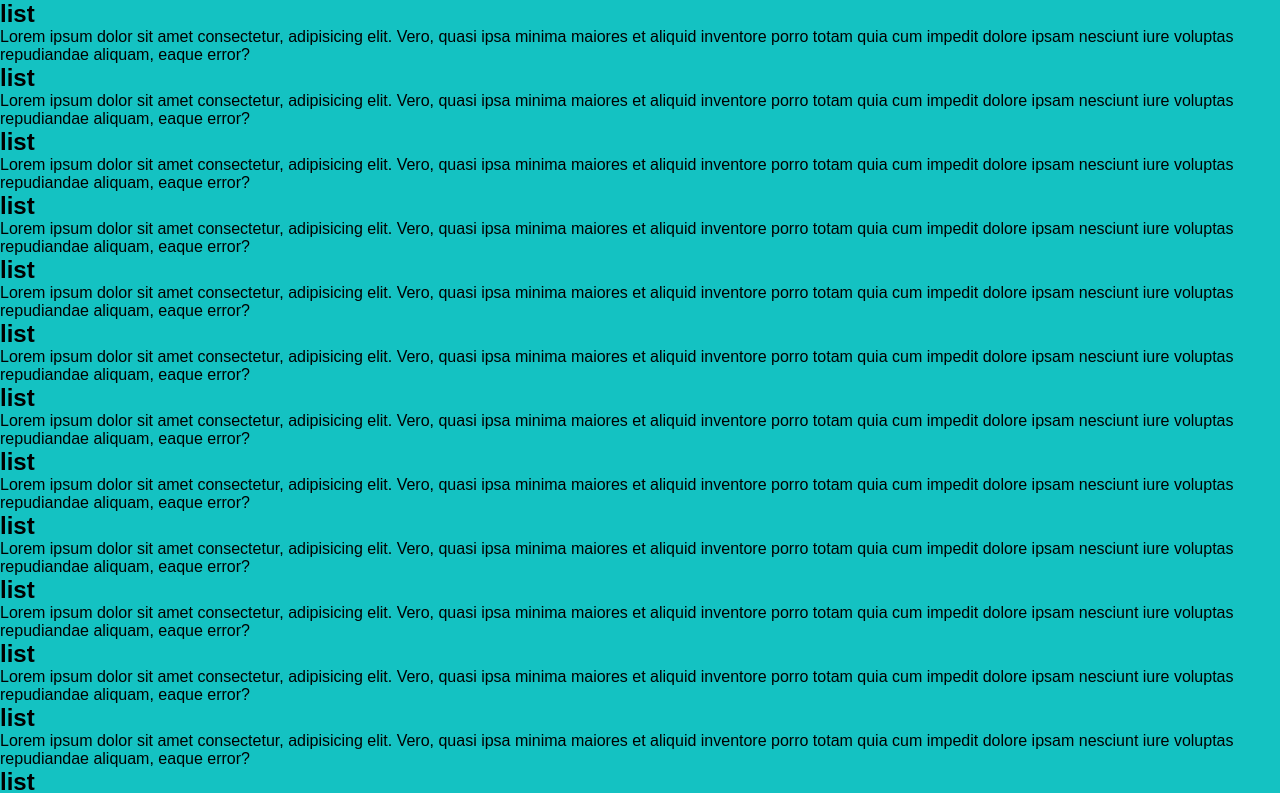
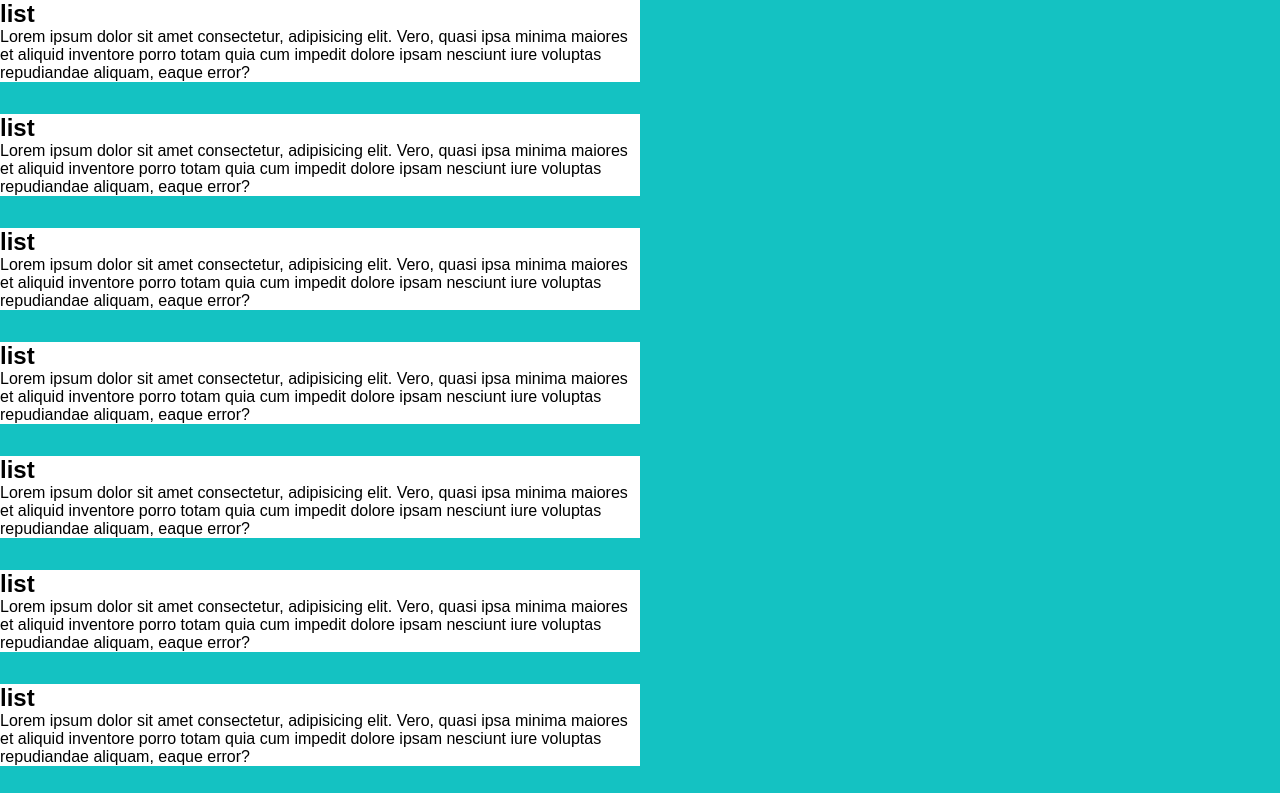
Before and after one commit to OneClickTechy/scrollbar, a plain HTML site: page index.html in a window 1280 px wide. Shown: the top 793 px of the page. Drawn offline with Linux system fonts and the light colour scheme.

Commit message:
finished

```diff
--- a/style.css
+++ b/style.css
@@ -8,3 +8,32 @@ body{
     background: rgb(20, 194, 194);
     font-family: sans-serif;
 }
+section{
+    display: flex;
+    flex-direction: column;
+    gap: 2rem;
+}
+div{
+    max-width: 50%;
+    background-color: white;
+}
+div p{
+    text-wrap: wrap;
+}
+::-webkit-scrollbar{
+    background-color: transparent;
+    width: 5px;
+}
+::-webkit-scrollbar-thumb{
+    background-color: black;
+}
+::-webkit-scrollbar-track{
+    background-color: gainsboro;
+}
+::-webkit-scrollbar-button{
+    background-color: yellow;
+
+}
+::-webkit-scrollbar-track-piece{
+    background-color: blue;
+}
```
